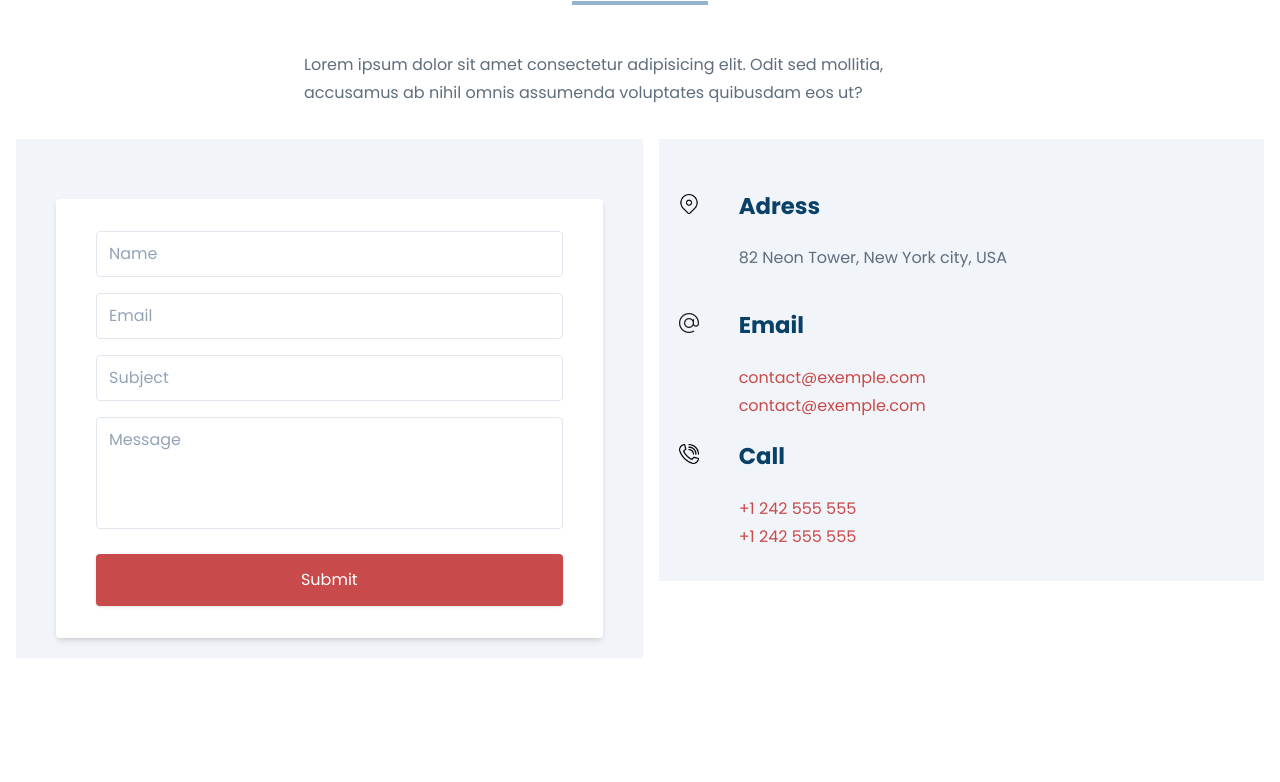
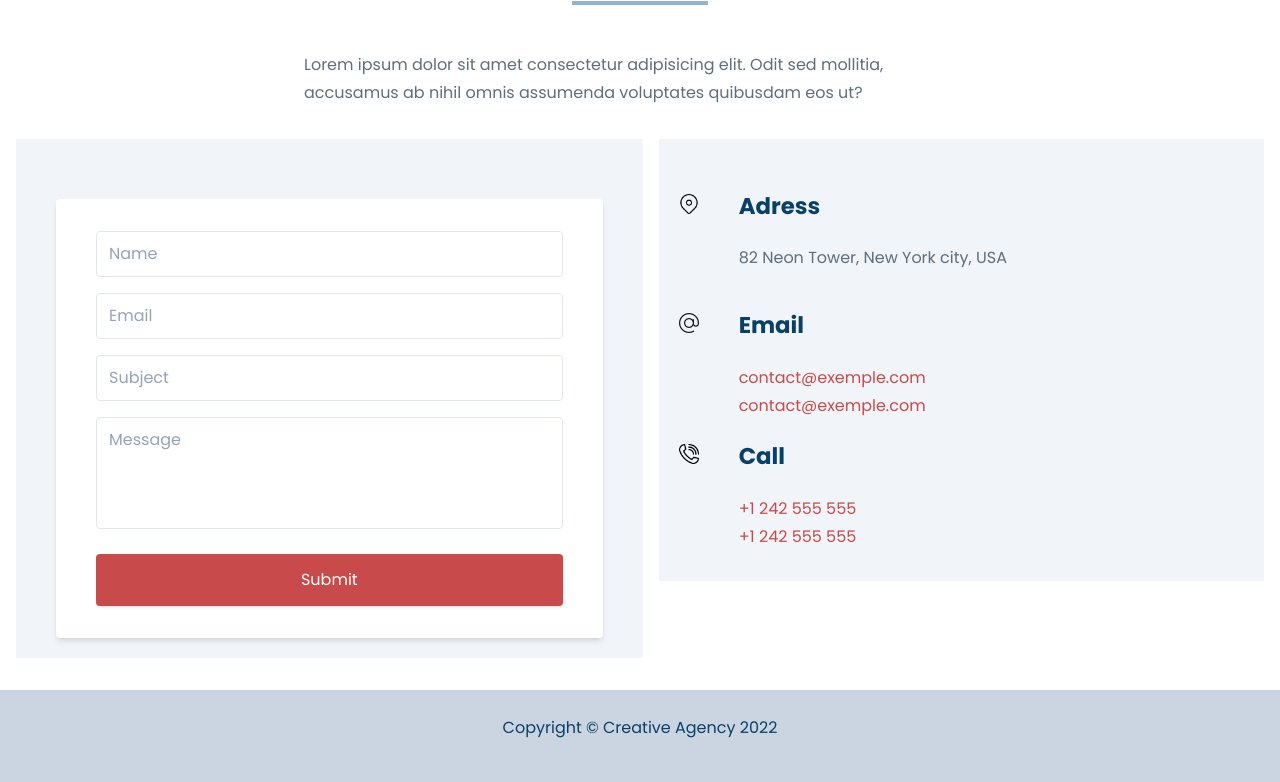
Before and after one commit to aerial33/Agency-Website, a website built with Vite: page index.html in a window 1280 px wide. Shown: the part 3753-4535 px from the top of the page. Before the commit the page ends 4411 px from the top, so only its background shows below. Built offline with nearby package versions, Linux system fonts and the light colour scheme.

Commit message:
feat add footer

```diff
--- a/index.html
+++ b/index.html
@@ -276,6 +276,9 @@
 				</div>
 			</div>
 		</section>
+		<footer class="footer">
+			<p>Copyright © Creative Agency 2022</p>
+		</footer>
 		<script type="module" src="/main.js"></script>
 	</body>
 </html>
--- a/sass/layout/_footer.scss
+++ b/sass/layout/_footer.scss
@@ -0,0 +1,9 @@
+.footer {
+	position: absolute;
+	width: 100%;
+	background: var(--gray-300);
+	color: var(--dark);
+	text-align: center;
+	padding: 1.5rem 0;
+	margin-top: 2em;
+}
--- a/sass/layout/_index.scss
+++ b/sass/layout/_index.scss
@@ -2,3 +2,4 @@
 @forward 'navigation';
 @forward 'header';
 @forward 'section';
+@forward 'footer';
--- a/sass/layout/_section.scss
+++ b/sass/layout/_section.scss
@@ -143,10 +143,6 @@ section {
 	}
 }
 
-#contact {
-	height: 100vh;
-}
-
 /* section title */
 .title-section {
 	h2 {
```
